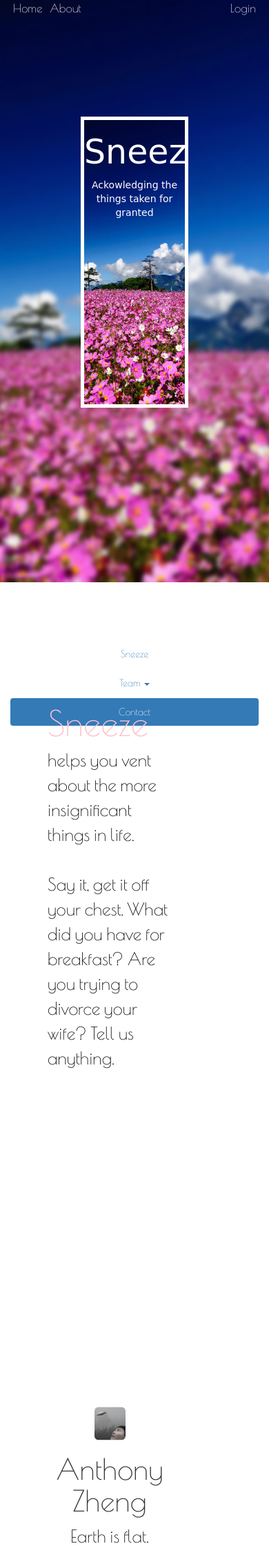
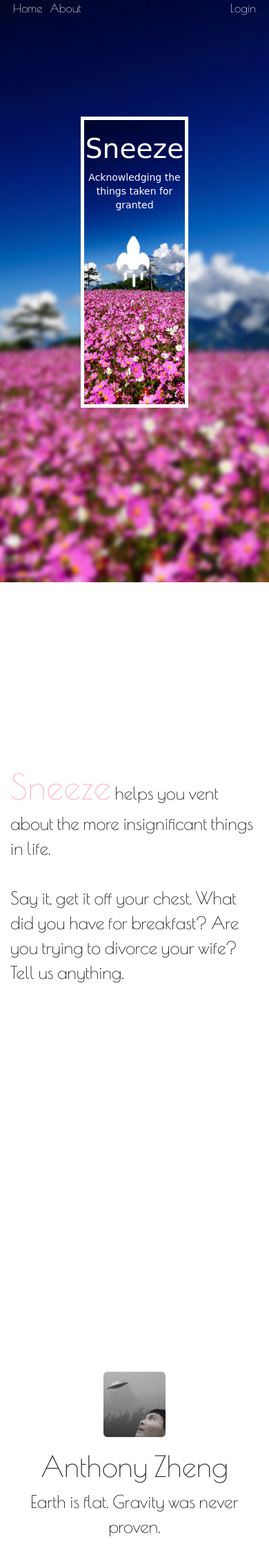
Before and after one commit to Tamakimouto/Sneeze, a Java web app: page / in a window 390 px wide. Shown: the top 2241 px of the page at 69% size. Run offline with Tomcat 11, a stand-in JSP engine, Linux system fonts and the light colour scheme; some libraries are stand-ins or nearby versions; some web fonts are replaced.

Commit message:
logo and animation

```diff
--- a/WebContent/css/style.css
+++ b/WebContent/css/style.css
@@ -8,6 +8,18 @@
 @import url(https://fonts.googleapis.com/css?family=Cabin+Sketch);
 @import url(https://fonts.googleapis.com/css?family=Love+Ya+Like+A+Sister);
 @import url(https://fonts.googleapis.com/css?family=Poiret+One);
+
+@keyframes flying {
+    0% {
+        transform: translate(0, 0);
+    }
+    50% {
+        transform: translate(0, 30%);
+    }
+    100% {
+        transform: translate(0, 0);
+    }
+}
 
 * {
     transition: all 0.5s;
@@ -76,6 +88,13 @@
     margin-right: auto;
     overflow: hidden;
     opacity: 0;
+}
+
+.logo-img {
+    width: 50%;
+    max-width: 120px;
+    min-width: 100px;
+    transform: translate(0, 900%);
 }
 
 .modal p {
@@ -151,6 +170,14 @@
     z-index: 10;
 }
 
+.is-flying {
+    animation-name: flying;
+    animation-duration: 2s;
+    animation-iteration-count: infinite;
+    animation-timing-function: linear;
+    animation-delay: 1s;
+}
+
 .passform {
     width: 50vw;
     top: 30vh;
@@ -177,7 +204,7 @@
     margin-bottom: 20px;
 }
 
-@media screen and (max-width: 600px) {
+@media screen and (max-width: 700px) {
     #aboutSneeze,
     #anthony,
     #jalen,
@@ -185,4 +212,28 @@
     #robin {
         background-image: none;
     }
+
+    #aboutlinks {
+        display: none;
+    }
+
+    .logo > h1 {
+        font-size: 2.8em;
+    }
+
+    .vertical-center {
+        padding-left: 0;
+        padding-right: 0;
+        transform: translate(0, -50%);
+    }
+
+    .passform {
+        width: 90vw;
+        top: 10vh;
+    }
+
+    .container {
+        padding: 0;
+        margin: 0;
+    }
 }
--- a/WebContent/index.html
+++ b/WebContent/index.html
@@ -31,7 +31,8 @@
             </div>
             <div class="text-center logo">
                 <h1>Sneeze</h1>
-                <p>Ackowledging the things taken for granted</p>
+                <p>Acknowledging the things taken for granted</p>
+                <img class="logo-img" src="img/sneezeLogo.png" alt="logo">
             </div>
 
             <!-- Log In Form -->
@@ -124,7 +125,7 @@
                         <li><a href="#aboutContact">Contact</a></li>
                     </ul>
                 </nav>
-                <div class="col-sm-10 pull-right" id="aboutContent">
+                <div class="col-xs-12 col-sm-10 pull-right" id="aboutContent">
                     <div class="row">
                         <div class="col-xs-12 aboutPart text-center" id="aboutSneeze">
                             <div class="vertical-center text-left">
--- a/WebContent/js/script.js
+++ b/WebContent/js/script.js
@@ -2,7 +2,11 @@
     $(".logo")
         .animate({opacity: "1"}, "fast")
         .animate({width: "40vw"}, "slow")
-        .animate({height: "50vh"}, "slow");
+        .animate({height: "50vh"}, "slow", function() {
+            $(".logo-img")
+                .animate({transform: "translate(0, 0)"}, "slow")
+                .addClass("is-flying");
+        });
 });
 
 /* Doc Ready */
```
Also changed, not shown: WebContent/img/sneezeLogo.png (added).
